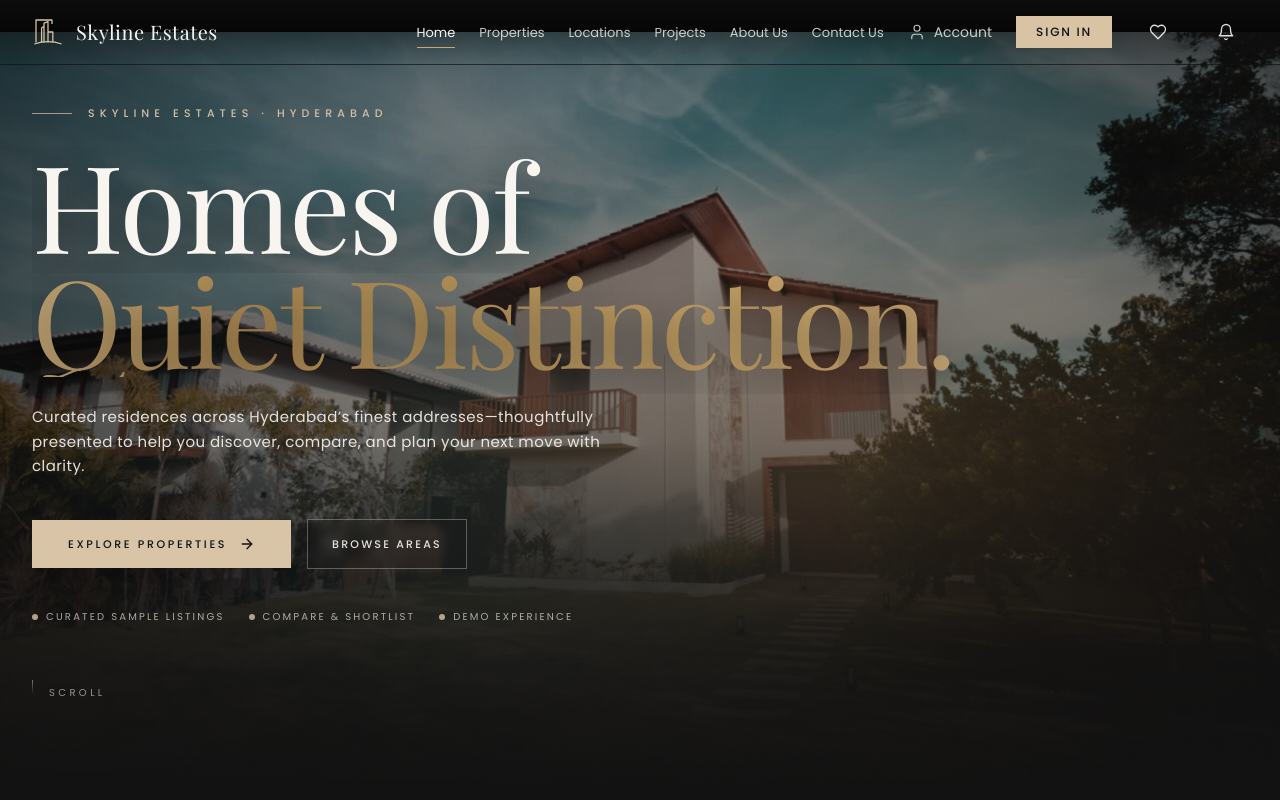
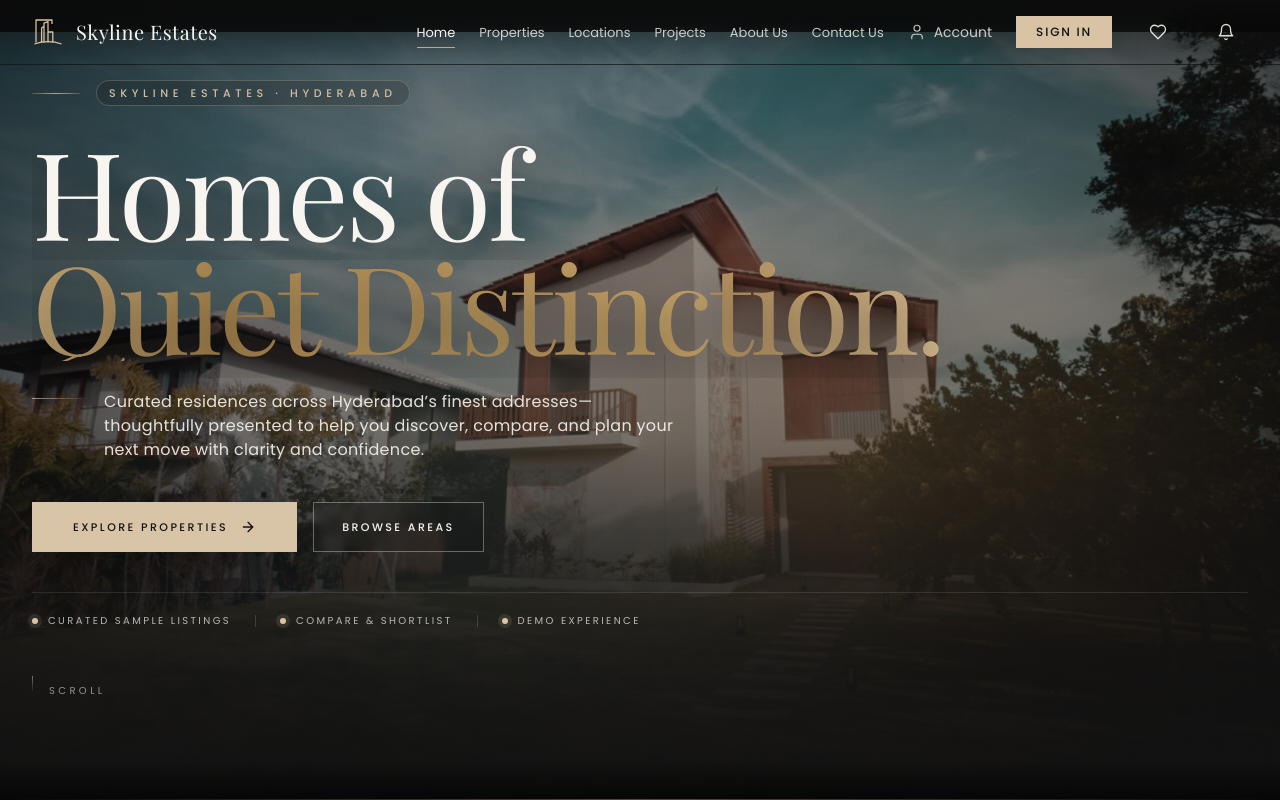
Before and after one commit to tharuni2503/SkylineEstates, a Next.js app: page / in a window 1280 px wide. Shown: the top 800 px of the page. Built offline with nearby package versions, Linux system fonts and the light colour scheme; a web font is replaced by a local one.

Commit message:
Refine hero section with premium styling

```diff
--- a/src/components/cinematic/CinematicHero.tsx
+++ b/src/components/cinematic/CinematicHero.tsx
@@ -168,15 +168,17 @@ export default function CinematicHero() {
          className="pointer-events-none absolute inset-x-0 bottom-0 h-[45vh] bg-gradient-to-t from-matte/65 to-transparent"
        />
 
-       {/* Letterbox bar for the widescreen film look */}
-       <div className="pointer-events-none absolute inset-x-0 top-0 h-[4svh] bg-black" aria-hidden="true" />
+       {/* Letterbox bars for the widescreen film look */}
+       <div className="pointer-events-none absolute inset-x-0 top-0 h-[4svh] bg-gradient-to-b from-black to-black/80" aria-hidden="true" />
+       <div className="pointer-events-none absolute inset-x-0 bottom-0 h-[5svh] bg-gradient-to-t from-black/70 to-transparent" aria-hidden="true" />
+       <div className="pointer-events-none absolute inset-x-0 bottom-0 h-px bg-gradient-to-r from-transparent via-beige/35 to-transparent" aria-hidden="true" />
 
        <div className="hero-copy relative mx-auto flex h-full max-w-7xl flex-col justify-end px-5 pb-[4.5rem] pt-28 md:px-8 md:pb-24">
-         <div ref={eyebrow} className="mb-6 flex items-center gap-4">
-           <span aria-hidden="true" className="h-px w-10 bg-beige/70" />
-           <p className="text-[10px] font-medium tracking-[.46em] text-beige/95 sm:text-[11px]">SKYLINE ESTATES · HYDERABAD</p>
+         <div ref={eyebrow} className="mb-7 flex items-center gap-4">
+           <span aria-hidden="true" className="h-px w-12 bg-gradient-to-r from-beige/20 via-beige/80 to-beige/20" />
+           <p className="inline-flex items-center rounded-full border border-beige/25 bg-matte/20 px-3 py-1 text-[10px] font-medium tracking-[.42em] text-beige/95 backdrop-blur-sm sm:text-[11px]">SKYLINE ESTATES · HYDERABAD</p>
          </div>
-         <h1 className="font-serif text-[clamp(2.75rem,9.5vw,8rem)] leading-[0.95] tracking-[-0.02em] [text-shadow:0_10px_44px_rgba(0,0,0,.55)]">
+         <h1 className="max-w-5xl font-serif text-[clamp(2.85rem,9.5vw,8.1rem)] leading-[0.93] tracking-[-0.025em] [text-shadow:0_14px_50px_rgba(0,0,0,.6)]">
            <span className="-mb-[.1em] block overflow-hidden pb-[.1em]">
              <span ref={line1} className={`block ${reduce ? "" : "will-change-transform"}`}>
                Homes of&nbsp;
@@ -188,30 +190,37 @@ export default function CinematicHero() {
              </span>
            </span>
          </h1>
-         <p ref={sub} className="mt-6 max-w-xl text-sm leading-relaxed tracking-[.03em] text-ivory/90 md:text-[15px]">
-           Curated residences across Hyderabad&rsquo;s finest addresses&mdash;thoughtfully presented to help you discover, compare, and plan your next move with clarity.
-         </p>
-         <div ref={ctas} className="mt-9 flex flex-col gap-3 sm:flex-row sm:flex-wrap sm:items-center sm:gap-4 md:mt-10">
+         <div className="mt-6 flex items-start gap-4">
+           <span aria-hidden="true" className="mt-2 hidden h-px w-14 shrink-0 bg-gradient-to-r from-beige/70 to-transparent sm:block" />
+           <p ref={sub} className="max-w-xl text-[15px] leading-relaxed tracking-[.02em] text-ivory/90 sm:text-base">
+             Curated residences across Hyderabad&rsquo;s finest addresses&mdash;thoughtfully presented to help you discover, compare, and plan your next move with clarity and confidence.
+           </p>
+         </div>
+         <div ref={ctas} className="mt-10 flex flex-col gap-3 sm:flex-row sm:flex-wrap sm:items-center sm:gap-4">
            <Link
              href="/properties"
-             className="group inline-flex w-full items-center justify-center gap-3 bg-beige px-8 py-4 text-center text-[11px] font-medium tracking-[.2em] text-matte shadow-[0_12px_34px_rgba(0,0,0,.35)] transition duration-500 hover:-translate-y-0.5 hover:bg-ivory focus-visible:outline focus-visible:outline-2 focus-visible:outline-offset-4 focus-visible:outline-gold sm:w-auto sm:px-9 sm:tracking-[.24em]"
+             className="group inline-flex w-full items-center justify-center gap-3 border border-beige/30 bg-beige px-8 py-4 text-center text-[11px] font-medium tracking-[.22em] text-matte shadow-[0_16px_40px_rgba(0,0,0,.38)] transition duration-500 hover:-translate-y-0.5 hover:bg-ivory hover:shadow-[0_20px_46px_rgba(0,0,0,.42)] focus-visible:outline focus-visible:outline-2 focus-visible:outline-offset-4 focus-visible:outline-gold sm:w-auto sm:px-10"
            >
              EXPLORE PROPERTIES <ArrowRight size={16} className="transition-transform duration-500 group-hover:translate-x-1.5" />
            </Link>
            <Link
              href="/locations"
-             className="group inline-flex w-full items-center justify-center gap-2 border border-ivory/30 bg-matte/10 px-6 py-4 text-[11px] font-medium tracking-[.2em] text-ivory/90 backdrop-blur-sm transition duration-500 hover:-translate-y-0.5 hover:border-ivory/60 hover:bg-ivory/10 hover:text-ivory focus-visible:outline focus-visible:outline-2 focus-visible:outline-offset-4 focus-visible:outline-gold sm:w-auto"
+             className="group inline-flex w-full items-center justify-center gap-2 border border-ivory/35 bg-matte/20 px-7 py-4 text-[11px] font-medium tracking-[.22em] text-ivory backdrop-blur-sm transition duration-500 hover:-translate-y-0.5 hover:border-beige/40 hover:bg-ivory/10 hover:text-ivory focus-visible:outline focus-visible:outline-2 focus-visible:outline-offset-4 focus-visible:outline-gold sm:w-auto"
            >
              BROWSE AREAS
            </Link>
          </div>
-         <div className="mt-8 flex flex-wrap items-center gap-x-6 gap-y-2 text-[10px] uppercase tracking-[.22em] text-ivory/65 sm:mt-10">
-           <span className="inline-flex items-center gap-2"><span className="h-1.5 w-1.5 rounded-full bg-beige/80" aria-hidden="true" />Curated sample listings</span>
-           <span className="inline-flex items-center gap-2"><span className="h-1.5 w-1.5 rounded-full bg-beige/80" aria-hidden="true" />Compare &amp; shortlist</span>
-           <span className="inline-flex items-center gap-2"><span className="h-1.5 w-1.5 rounded-full bg-beige/80" aria-hidden="true" />Demo experience</span>
+         <div className="mt-8 border-t border-ivory/10 pt-5 sm:mt-10">
+           <div className="flex flex-wrap items-center gap-x-6 gap-y-3 text-[10px] uppercase tracking-[.24em] text-ivory/70">
+             <span className="inline-flex items-center gap-2.5"><span className="h-1.5 w-1.5 rounded-full bg-beige shadow-[0_0_0_4px_rgba(216,195,165,.12)]" aria-hidden="true" />Curated sample listings</span>
+             <span className="hidden h-3 w-px bg-ivory/15 sm:block" aria-hidden="true" />
+             <span className="inline-flex items-center gap-2.5"><span className="h-1.5 w-1.5 rounded-full bg-beige shadow-[0_0_0_4px_rgba(216,195,165,.12)]" aria-hidden="true" />Compare &amp; shortlist</span>
+             <span className="hidden h-3 w-px bg-ivory/15 sm:block" aria-hidden="true" />
+             <span className="inline-flex items-center gap-2.5"><span className="h-1.5 w-1.5 rounded-full bg-beige shadow-[0_0_0_4px_rgba(216,195,165,.12)]" aria-hidden="true" />Demo experience</span>
+           </div>
          </div>
-         <div aria-hidden="true" className="mt-10 flex items-center gap-4 text-[10px] tracking-[.34em] text-ivory/55 md:mt-14">
-           <span className="scroll-line h-6 w-px bg-gradient-to-b from-beige/90 to-transparent" /> SCROLL
+         <div aria-hidden="true" className="mt-8 flex items-center gap-4 text-[10px] tracking-[.34em] text-ivory/55 md:mt-12">
+           <span className="scroll-line h-7 w-px bg-gradient-to-b from-beige/90 to-transparent" /> SCROLL
          </div>
        </div>
      </div>
```
